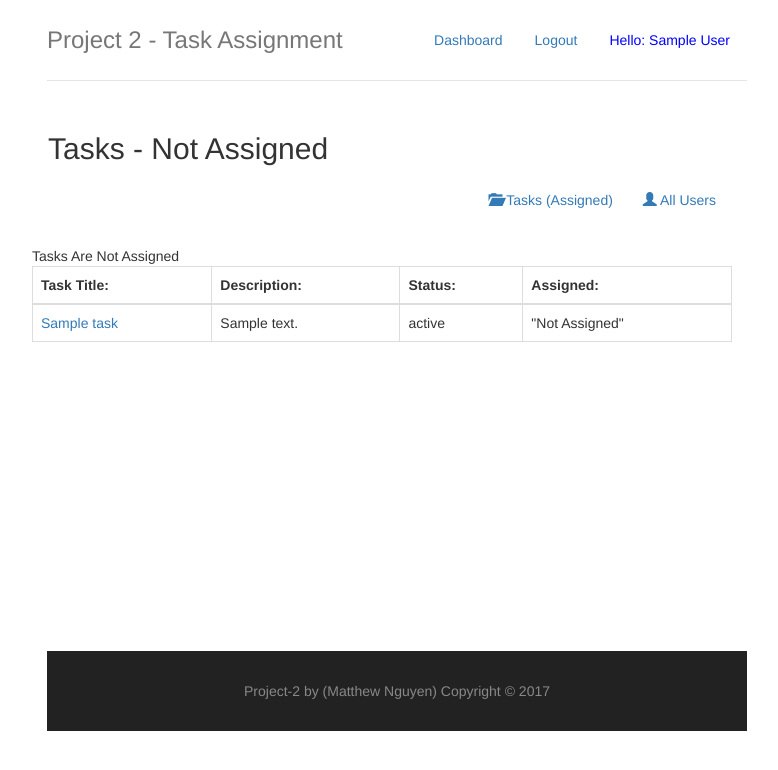
After one commit to guitarly/project-2, a Node server app: page /tasks/nonassignedtask in a window 1280 px wide. The commit adds this page. Shown: the top 770 px of the page, without its empty margins (243-1021 px from the left). Run offline with Node 20, Linux system fonts and the light colour scheme; a user stored in the database is signed in; tables that the repository leaves empty hold one stand-in row (values such as "Sample post"); some libraries are stand-ins or nearby versions.

Commit message:
fixed bugs

```diff
--- a/controllers/taskController.js
+++ b/controllers/taskController.js
@@ -47,6 +47,27 @@ router.get('/', ensureAuthenticated, function(req, res) {
     });
 });
 
+// Testing .. display tasks which is not assigned yet
+router.get('/nonassignedtask', ensureAuthenticated, function(req, res) {
+    User.find({}, function(err, foundUsers) {
+        var userArrayId = [];
+        for (var i = 0; i < foundUsers.length; i++) {
+            userArrayId.push(foundUsers[i].id);
+        }
+        Task.find({
+            userid: {
+                $nin: userArrayId
+            }
+        }, function(err, foundTasks) {
+            res.render('./tasks/notassigned', {
+                tasks: foundTasks,
+                users: foundUsers,
+                currentUser: req.session.currentuser
+            });
+        });
+    });
+});
+
 // Show one record page
 router.get('/show/:id', ensureAuthenticated, function(req, res) {
     // User.find({}, function(err, foundUsers) {
@@ -61,7 +82,6 @@ router.get('/show/:id', ensureAuthenticated, function(req, res) {
                 user: foundUser,
                 currentUser: req.session.currentuser
             });
-
 
         });
     });
--- a/views/index.ejs
+++ b/views/index.ejs
@@ -6,10 +6,11 @@
             <li id="menu-new"><a href="/users"><span class="glyphicon glyphicon-user"></span> All Users </a></li>
 
             <% if(currentUser.role === 'Project Manager') { %>
-                <li id="menu-new"><a href="/tasks/new"><span class="glyphicon glyphicon-plus"></span> Add Tasks </a></li>
+                <li id="menu-new"><a href="/tasks/new"><span class="glyphicon glyphicon-plus"></span> Add New Task</a></li>
                 <% } %>
 
                     <!-- <li id="menu-new"><a href="/users"><span class="glyphicon glyphicon-plus"></span> Add Tasks </a></li> -->
-                    <li id="menu-new"><a href="/tasks"><span class="glyphicon glyphicon-folder-open"></span> All Tasks </a></li>
+                    <li id="menu-new"><a href="/tasks"><span class="glyphicon glyphicon-folder-open"></span> Tasks (Assigned) </a></li>
+                    <li id="menu-new"><a href="/tasks/nonassignedtask"><span class="glyphicon glyphicon-folder-open"></span> Tasks (Not Assigned ) </a></li>
         </ul>
     </nav>
--- a/views/layout.ejs
+++ b/views/layout.ejs
@@ -73,6 +73,7 @@
                                                                 <%- defineContent('new-task') %>
                                                                     <%- defineContent('show-task') %>
                                                                         <%- defineContent('edit-task') %>
+                                                                            <%- defineContent('display-tasks-not-assign') %>
 
 
             </div>
--- a/views/tasks/index.ejs
+++ b/views/tasks/index.ejs
@@ -4,11 +4,13 @@
         <h2>Task Assignments</h2>
         <ul class="nav navbar-nav navbar-left">
             <% if(currentUser.role === 'Project Manager') { %>
-                <li id="menu-new"><a href="/tasks/new"><span class="glyphicon glyphicon-plus"></span> Add Tasks </a></li>
+                <li id="menu-new"><a href="/tasks/new"><span class="glyphicon glyphicon-plus"></span> Add New Task </a></li>
                 <% } %>
 
         </ul>
         <ul class="nav navbar-nav navbar-right">
+
+            <li id="menu-new"><a href="/tasks/nonassignedtask"><span class="glyphicon glyphicon-folder-open"></span> Tasks (Not Assigned ) </a></li>
 
             <li id="menu-new"><a href="/users"><span class="glyphicon glyphicon-user"></span> All Users </a></li>
 
--- /dev/null
+++ b/views/tasks/notassigned.ejs
@@ -0,0 +1,57 @@
+<%- contentFor('display-tasks-not-assign') %>
+
+    <nav class="navbar navbar-toggleable-md navbar-light bg-faded">
+        <h2>Tasks - Not Assigned</h2>
+        <ul class="nav navbar-nav navbar-left">
+            <% if(currentUser.role === 'Project Manager') { %>
+                <li id="menu-new"><a href="/tasks/new"><span class="glyphicon glyphicon-plus"></span> Add New Task </a></li>
+                <% } %>
+
+        </ul>
+        <ul class="nav navbar-nav navbar-right">
+
+            <li id="menu-new"><a href="/tasks"><span class="glyphicon glyphicon-folder-open"></span> Tasks (Assigned) </a></li>
+
+            <li id="menu-new"><a href="/users"><span class="glyphicon glyphicon-user"></span> All Users </a></li>
+
+
+        </ul>
+    </nav>
+
+
+    <!-- show all tasks here.. -->
+    <div class="row table-responsive">
+        <table class="table table-bordered table-hover">
+            <thead>Tasks Are Not Assigned
+                <tr>
+                    <th>Task Title:</th>
+                    <th>Description:</th>
+                    <th>Status:</th>
+                    <th>Assigned:</th>
+                </tr>
+            </thead>
+            <tbody>
+                <% for(var j =0; j < tasks.length; j++) { %>
+                    <tr>
+
+                        <td>
+
+                            <a href="/tasks/show/<%=tasks[j].id; %>">
+                                <%= tasks[j].title %>
+                            </a>
+                        </td>
+                        <td>
+                            <%=tasks[j].description;%>
+                        </td>
+                        <td>
+                            <%=tasks[j].status %>
+                        </td>
+                        <td>
+                            "Not Assigned"
+                        </td>
+
+                    </tr>
+                    <% } %>
+            </tbody>
+        </table>
+    </div>
```
Also changed, not shown: controllers/userController.js (+20 -14 lines), views/tasks/edit.ejs (+26 -3 lines), views/tasks/show.ejs (+18 -11 lines), views/users/index.ejs (+8 -1 lines), views/users/show.ejs (+2 -13 lines).
